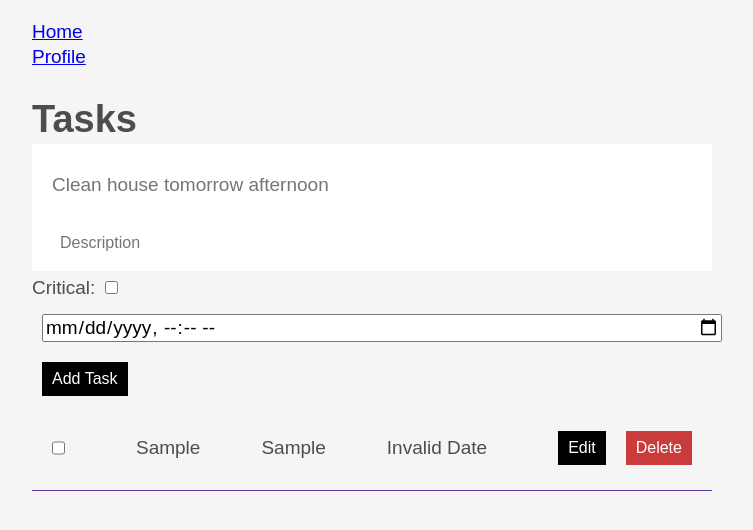
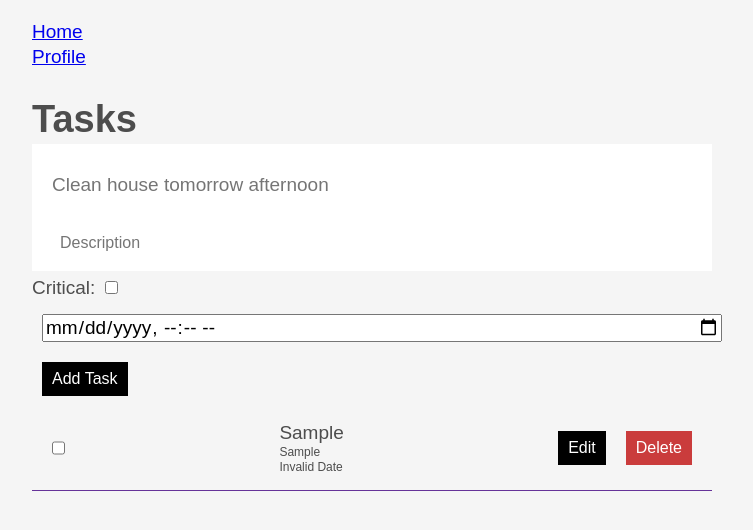
Before and after one commit to Mihuy1/TodoWebsite, a React (Vite) app: page / in a window 1280 px wide. Both pictures are taken after typing "Sample", "Sample" into the empty fields and a click on the button "Add Task". Shown: the top 530 px of the page, without its empty margins (268-1021 px from the left). Built offline with nearby package versions, Linux system fonts and the light colour scheme.

Commit message:
feat: enhance task display with improved styling and date indication

```diff
--- a/src/components/Task.css
+++ b/src/components/Task.css
@@ -62,6 +62,22 @@
   cursor: pointer;
 }
 
+.task-details p {
+  margin: 0;
+}
+
+.task-description {
+  font-size: 1.2rem;
+}
+
 .edit__button:hover {
   background-color: darkblue;
 }
+
+.date-passed {
+  color: red;
+}
+
+.task-date {
+  font-size: 1.2rem;
+}
--- a/src/components/Task.jsx
+++ b/src/components/Task.jsx
@@ -27,6 +27,12 @@ const Task = (props) => {
     setIsChecked(event.target.checked);
   };
 
+  const isDatePassed = (dateString) => {
+    const taskDate = new Date(dateString);
+    const currentDate = new Date();
+    return taskDate < currentDate;
+  };
+
   return (
     <>
       <div className="task-container">
@@ -36,22 +42,13 @@ const Task = (props) => {
           checked={item.status}
           onChange={handleCheckboxChange}
         />{' '}
-        <p
-          className={`${isChecked ? 'strikethrough' : ''} ${item.critical ? 'critical' : ''}`}
-        >
-          {item.name}
-        </p>
-        <p
-          className={`${isChecked ? 'strikethrough' : ''} ${item.critical ? 'critical' : ''}`}
-        >
-          {item.details}
-        </p>
-        <p
-          className={`${isChecked ? 'strikethrough' : ''} ${item.critical ? 'critical' : ''}`}
-        >
-          {' '}
-          {formatDate(item.date)}{' '}
-        </p>
+        <div className={`${isChecked ? 'strikethrough' : ''}`}>
+          <div className="task-details">
+            <p>{item.name}</p>
+            <p className="task-description">{item.details}</p>
+            <p className="task-date">{formatDate(item.date)} </p>
+          </div>
+        </div>
         <div>
           <Popup
             trigger={<Button className={'edit__button'} buttonText="Edit" />}
```
